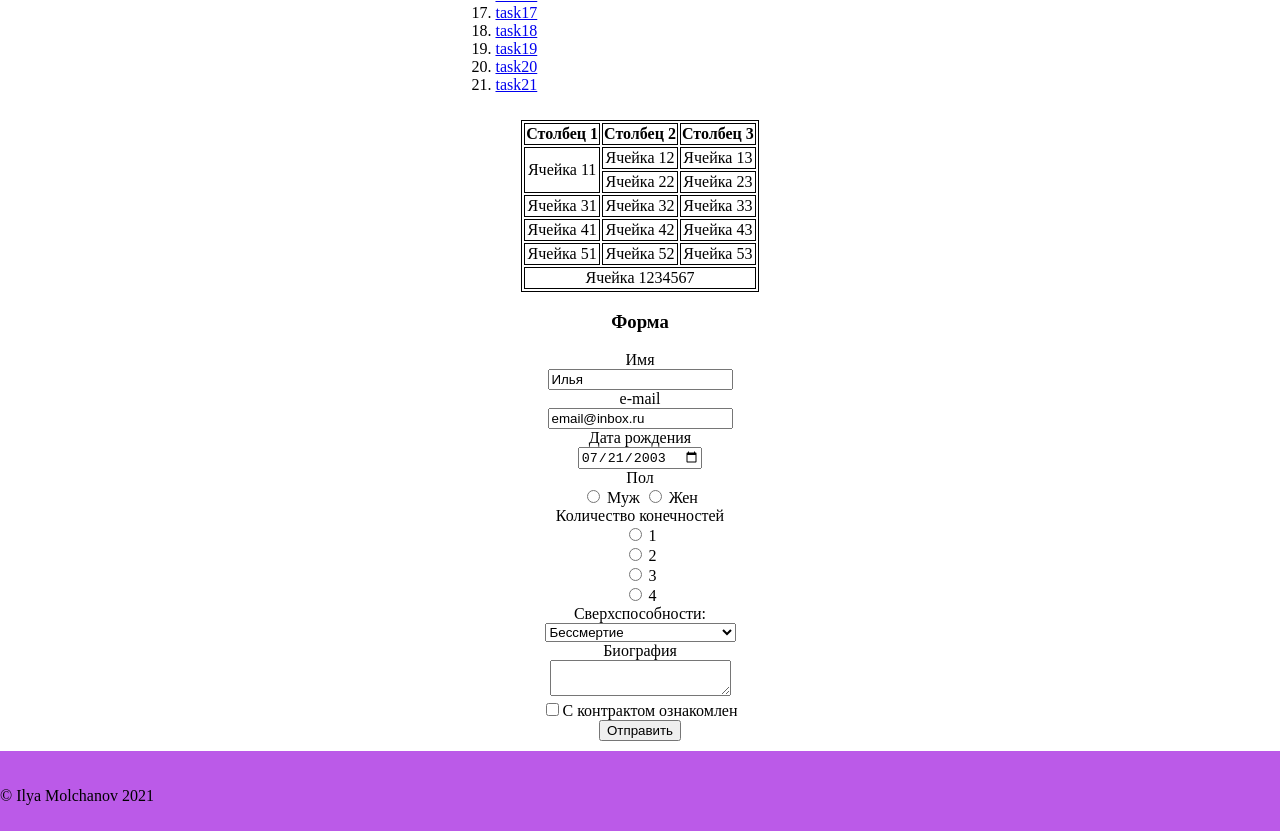
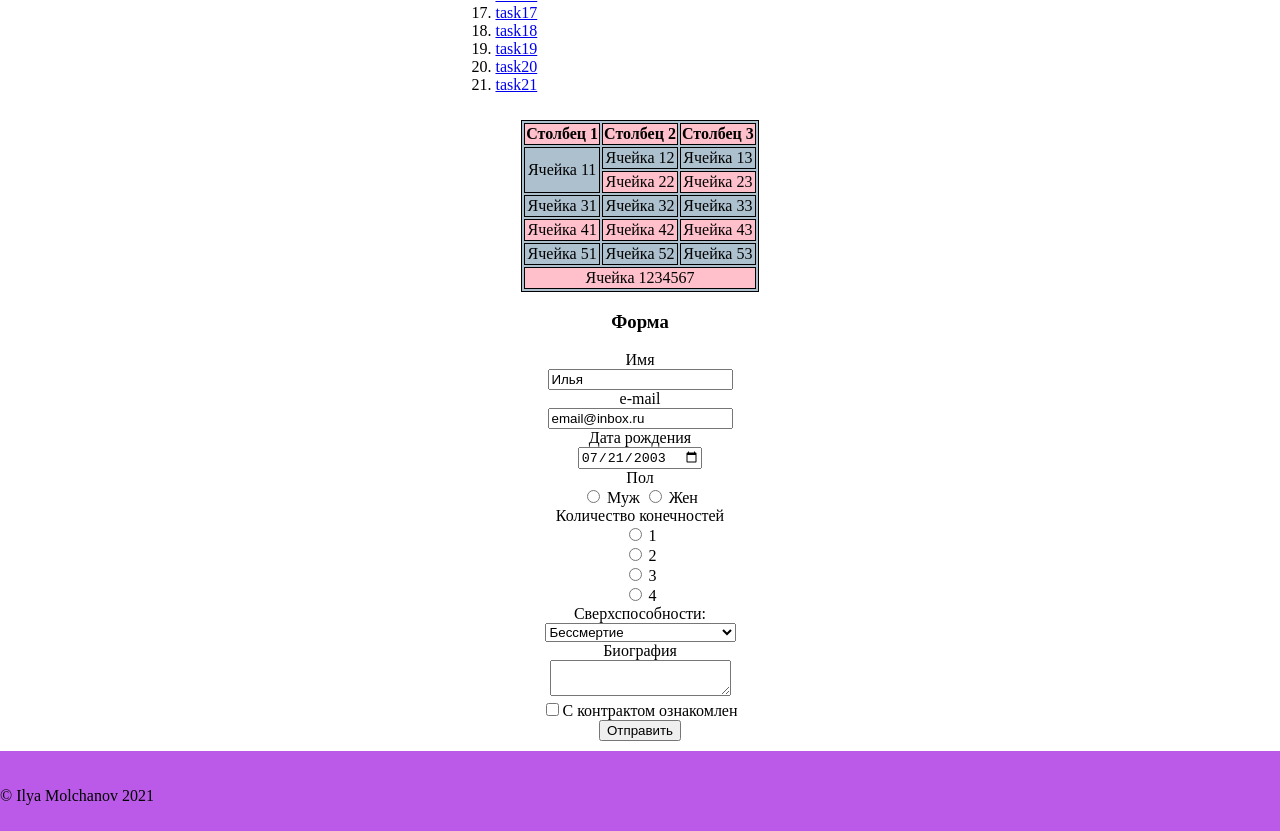
Before and after one commit to IlyaMolchanovv/WEB2, a plain HTML site: page index.html in a window 1280 px wide. Shown: the part 889-1720 px from the top of the page. Drawn offline with Linux system fonts and the light colour scheme.

Commit message:
Update style.css

```diff
--- a/style.css
+++ b/style.css
@@ -49,6 +49,13 @@ li{
 	color: #29838C;
 }
 
+tr.colorrr {
+  background:pink;
+}
+table{
+  background: #ADC0CE;
+}
+
 table, th, td {
     border: 1px solid black;
 	margin: 10px auto;
```
